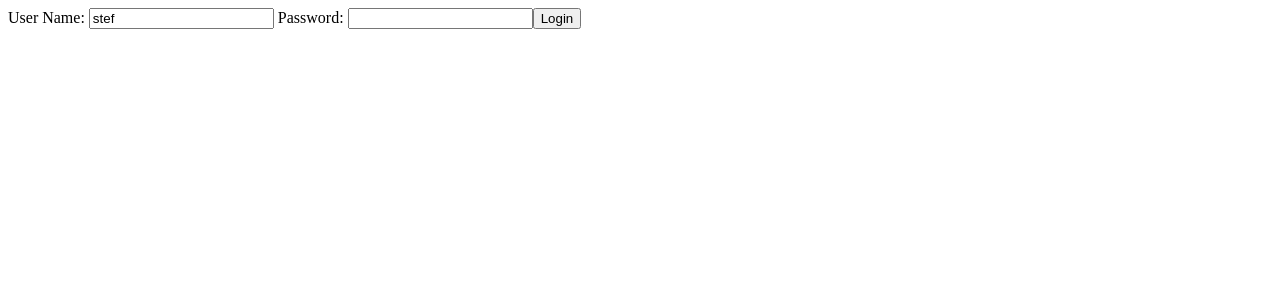
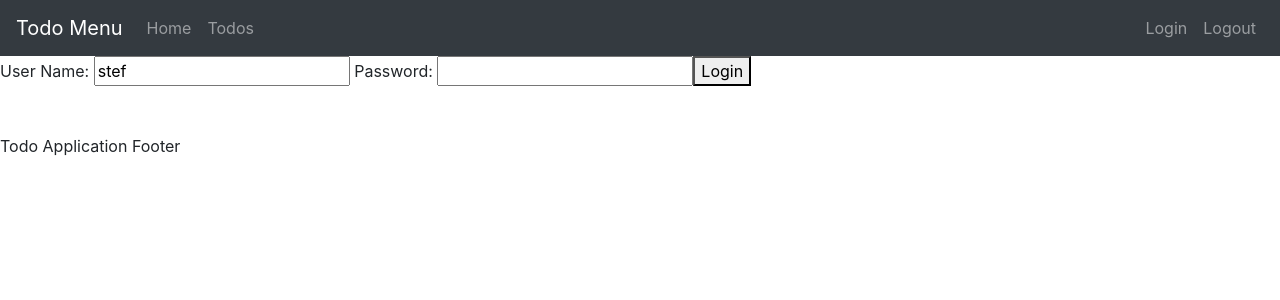
Before and after one commit to StefanJB1995/FullStack-TodoApp, an Angular app in the folder frontend/todo/: page /login in a window 1280 px wide. Shown: the top 300 px of the page. Built offline with nearby package versions, Linux system fonts and the light colour scheme.

Commit message:
Bootstrap + Header

```diff
--- a/frontend/todo/src/app/app.component.html
+++ b/frontend/todo/src/app/app.component.html
@@ -5,4 +5,8 @@
   Component Content
 </div> -->
 
+<app-menu></app-menu>
+
 <router-outlet></router-outlet>
+
+<app-footer></app-footer>
--- a/frontend/todo/src/app/app.module.ts
+++ b/frontend/todo/src/app/app.module.ts
@@ -8,6 +8,8 @@
 import { FormsModule } from '@angular/forms';
 import { ErrorComponent } from './error/error.component';
 import { ListTodosComponent } from './list-todos/list-todos.component';
+import { MenuComponent } from './menu/menu.component';
+import { FooterComponent } from './footer/footer.component';
 
 @NgModule({
   declarations: [
@@ -15,7 +17,9 @@
     WelcomeComponent,
     LoginComponent,
     ErrorComponent,
-    ListTodosComponent
+    ListTodosComponent,
+    MenuComponent,
+    FooterComponent
   ],
   imports: [
     BrowserModule,
--- /dev/null
+++ b/frontend/todo/src/app/footer/footer.component.html
@@ -0,0 +1,2 @@
+<br><br>
+Todo Application Footer
--- /dev/null
+++ b/frontend/todo/src/app/menu/menu.component.html
@@ -0,0 +1,14 @@
+<header>
+    <nav class="navbar navbar-expand-md navbar-dark bg-dark">
+        <div><a href="" class="navbar-brand">Todo Menu</a></div>
+        <ul class="navbar-nav">
+            <li><a routerLink="welcome/stef" class="nav-link">Home</a></li>
+            <li><a routerLink="todos" class="nav-link">Todos</a></li>
+        </ul>
+
+        <ul class="navbar-nav navbar-collapse justify-content-end">
+            <li><a routerLink="login" class="nav-link">Login</a></li>
+            <li><a routerLink="logout" class="nav-link">Logout</a></li>
+        </ul>
+    </nav>
+</header>
--- a/frontend/todo/src/styles.css
+++ b/frontend/todo/src/styles.css
@@ -1 +1,2 @@
 /* You can add global styles to this file, and also import other style files */
+@import url(https://unpkg.com/bootstrap@4.1.0/dist/css/bootstrap.min.css)
```
Also changed, not shown: frontend/todo/src/app/footer/footer.component.ts (added, +10 -0 lines), frontend/todo/src/app/menu/menu.component.ts (added, +10 -0 lines), frontend/todo/src/app/footer/footer.component.css (added), frontend/todo/src/app/menu/menu.component.css (added), 2 other files (tests, documents, lock files or other folders).
